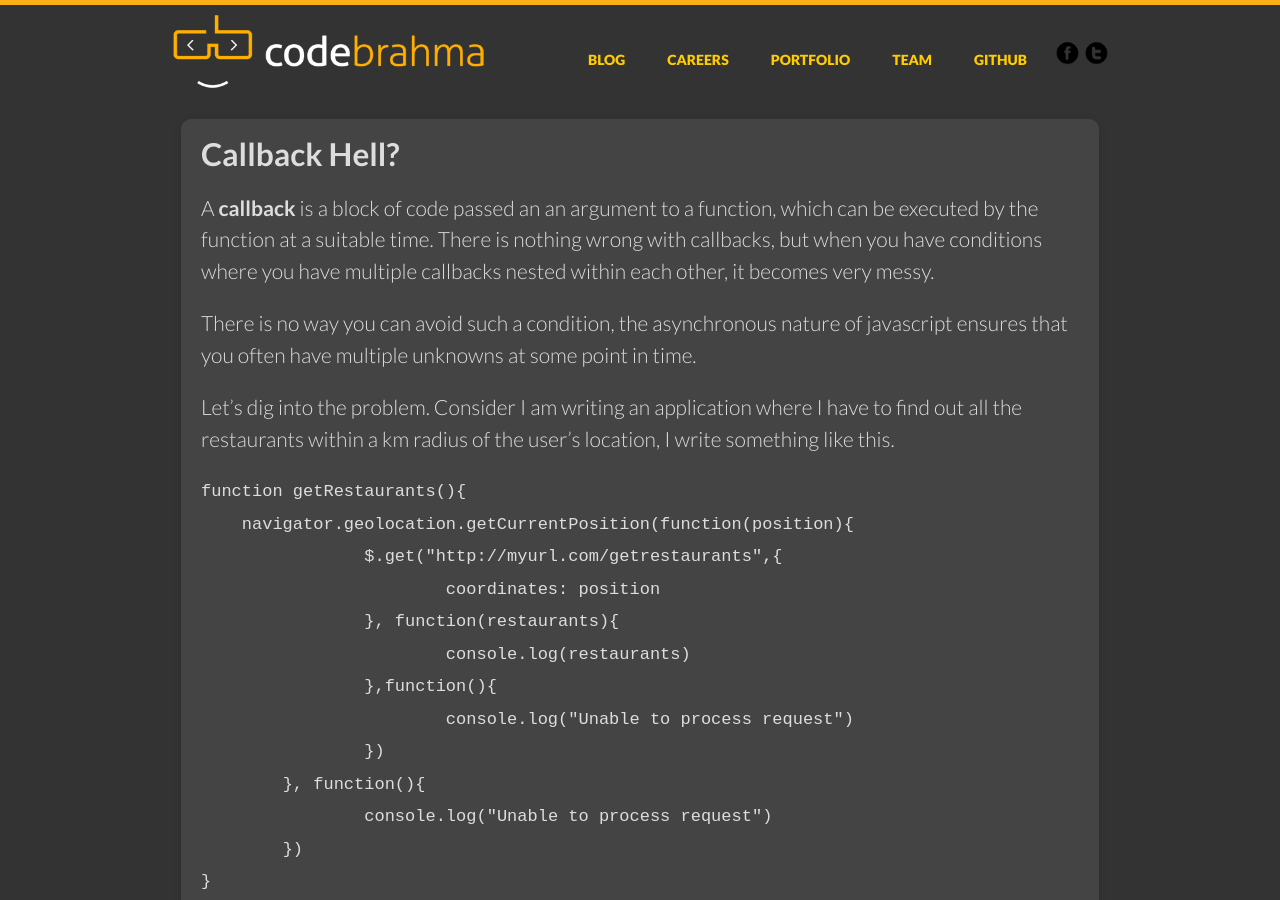
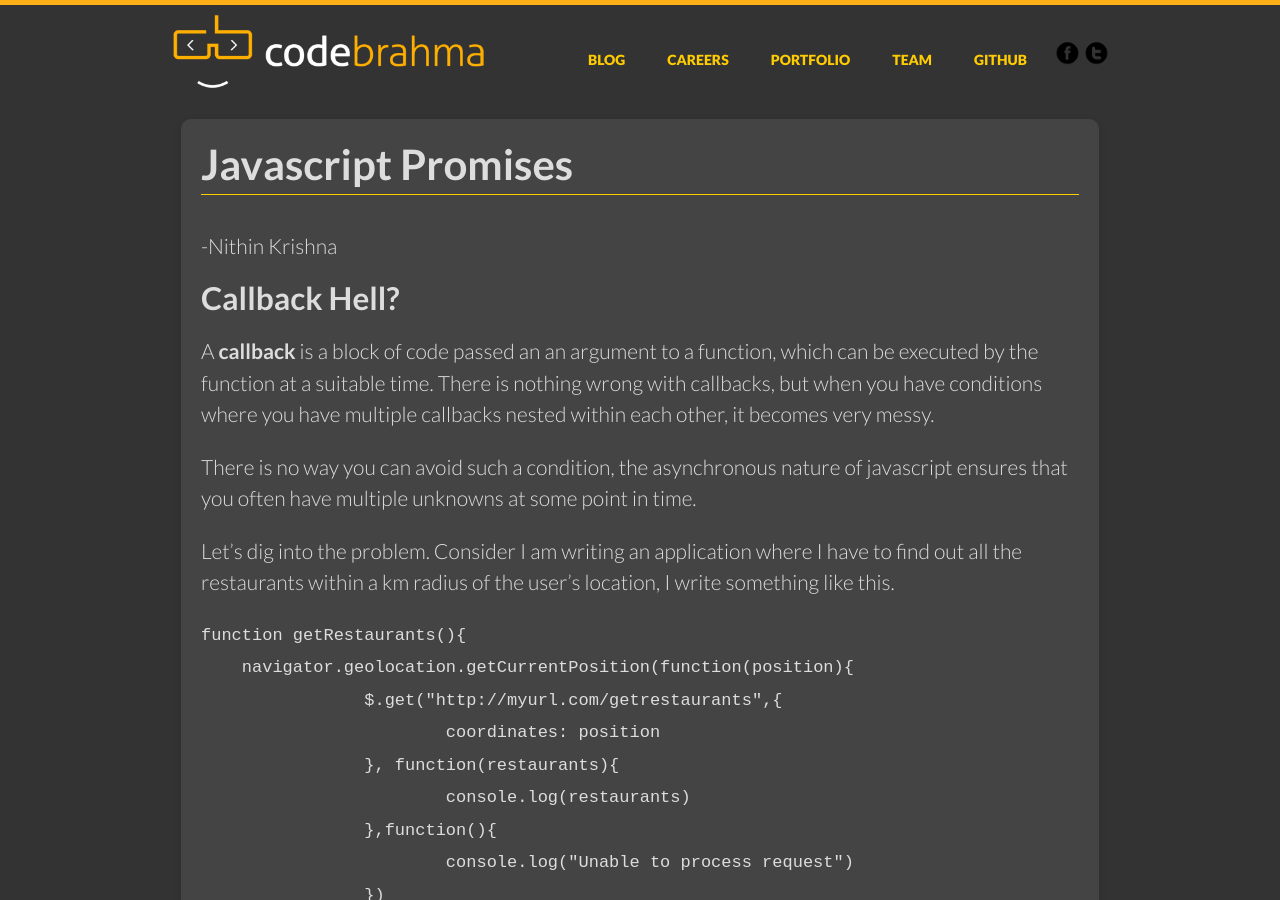
Before and after one commit to Codebrahma/codebrahma.github.io, a Jekyll site: the page built from _posts/2014-05-02-Javascript-promises.markdown, in a window 1280 px wide and 900 px high. Built offline with Jekyll 4.4.1, drawn with Linux system fonts in a browser that asks for light colours; some web fonts are replaced; a script that is not in the unit is left out; comment, search, counter and statistics services are not loaded.

Commit message:
addded name to post

```diff
--- a/_posts/2014-05-02-Javascript-promises.markdown
+++ b/_posts/2014-05-02-Javascript-promises.markdown
@@ -6,6 +6,9 @@ comments: true
 description: Getting started with javascript promises
 keywords : javascript, promises, javascript promises, callback hell, $q, Q
 ---
+# Javascript Promises
+-Nithin Krishna
+
 ## Callback Hell?
 
 A **callback** is a block of code passed an an argument to a function, which can be executed by the function at a suitable time. There is nothing wrong with callbacks, but when you have conditions where you have multiple callbacks nested within each other, it becomes very messy.
```
